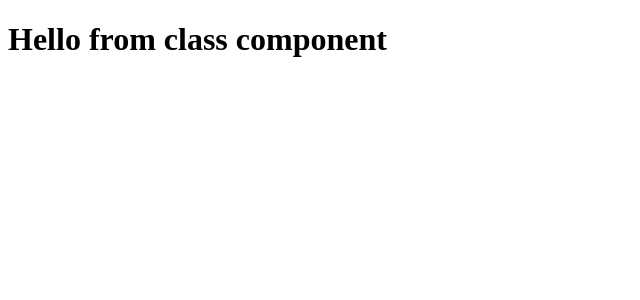
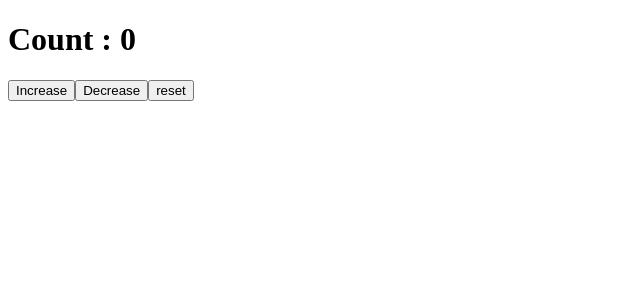
Before and after one commit to nambinachiyr/Hello_React, a React (Vite) app: page / in a window 1280 px wide. Shown: the top 300 px of the page, without its empty margins (0-640 px from the left). Built offline with nearby package versions, Linux system fonts and the light colour scheme.

Commit message:
Using useState function in basic

```diff
--- a/src/App.jsx
+++ b/src/App.jsx
@@ -1,19 +1,38 @@
 // /Bacic
 
-
-// This is functional component
-// using function syntax
-// function App(){
-//    return<h1>Heelo,from functional component</h1>
-// }
+import { useState } from "react"
 
 
-// This is the class component
-import React from 'react'
-class App extends React.Component{
-   render(){
-    return <h1>Hello from class component</h1>
+function App () {
+   // let count = 0 -> this is ordinary variable so this is not to allows to change the UI element
+
+   // Use useState function
+   let [count,setCount] = useState(0)
+
+   function handleClick(){
+      // count ++:Not work in UI
+
+      console.log("clicked",count)
+      setCount(count+1)
    }
+   function decreaseFun(){
+      console.log(count,"decrease")
+      setCount(count-1)
+   }
+   function resetFun(){
+      console.log(count,"reset")
+      setCount(count=0)
+   }
+  return (
+    <>
+      <h1>Count : {count}</h1>
+      <button onClick={handleClick}>Increase</button>
+      <button onClick={decreaseFun}>Decrease</button>
+      <button onClick={resetFun}>reset</button>
+
+    </>
+
+  )
 }
 
-export default App;
+export default App
```
